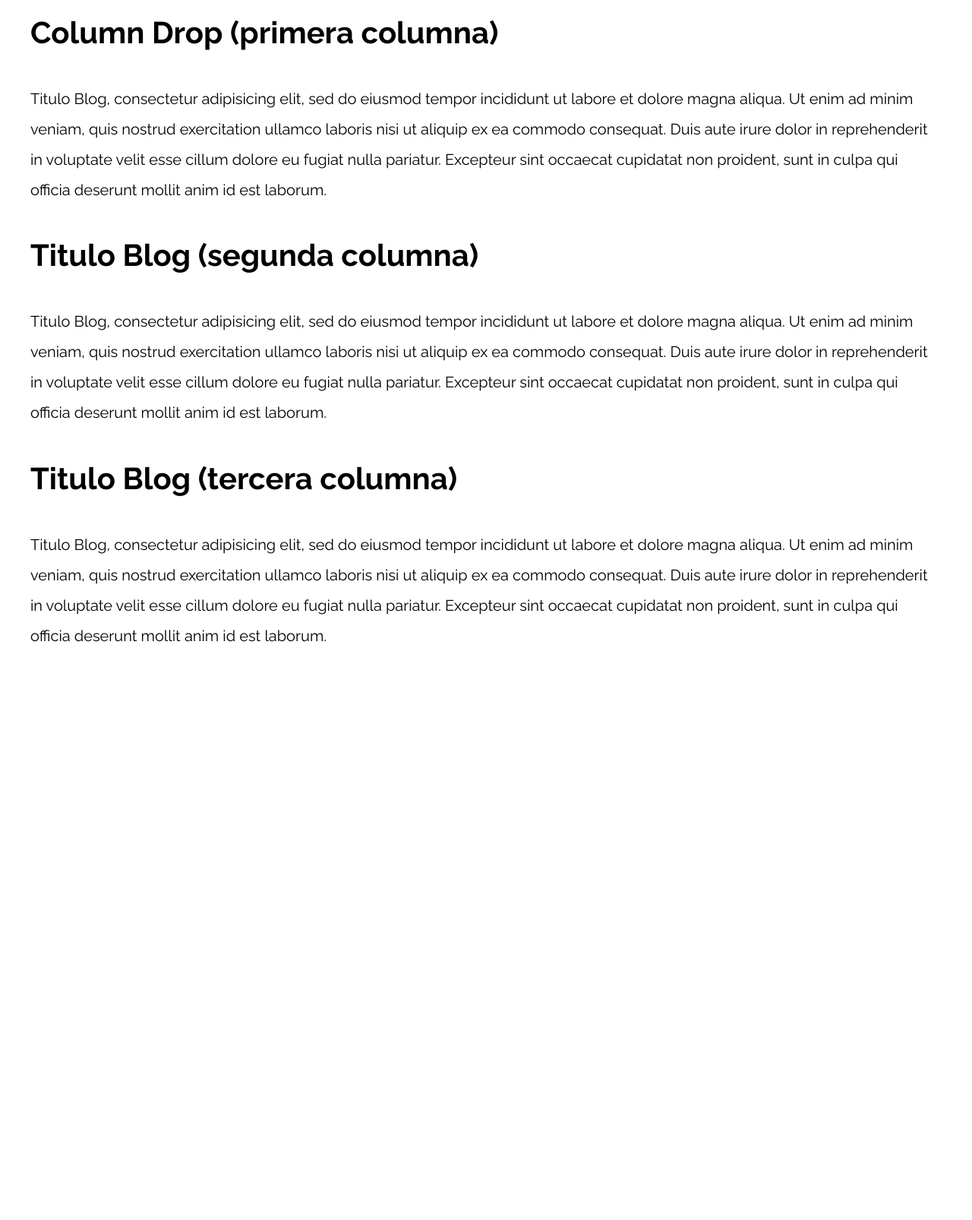
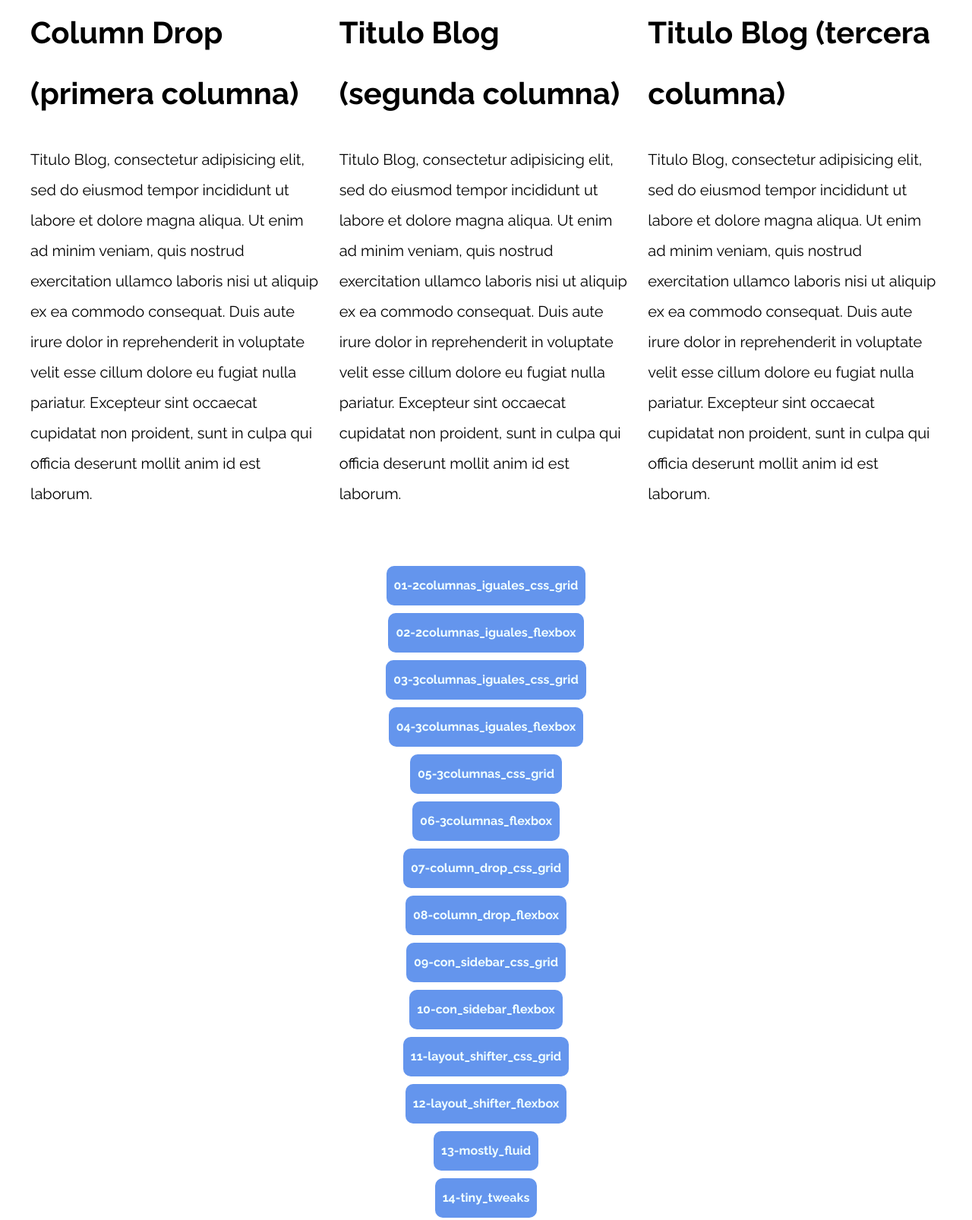
Before and after one commit to Omar0511/patrones-rwd, a plain HTML site: page 07-column_drop_css_grid/index.html in a window 1280 px wide. Shown: the part 24-1630 px from the top of the page at 76% size. Before the commit the page ends 901 px from the top, so only its background shows below. Drawn offline with nearby package versions, Linux system fonts and the light colour scheme.

Commit message:
Column drop css grid

```diff
--- a/07-column_drop_css_grid/css/styles.css
+++ b/07-column_drop_css_grid/css/styles.css
@@ -77,3 +77,37 @@ p {
     color: black;
     font-size: 2.2rem;
 }
+
+@media (min-width: 480px){
+    .column-drop-css {
+        display: grid;
+        grid-template-columns: repeat(2, 1fr);
+        gap: 2rem;
+    }
+
+    .primera {
+        grid-column: 1 / 3;
+        grid-row: 2 / 3;
+    }
+
+    .segunda {
+        grid-column: 2 / 3;
+        grid-row: 1 / 3;
+    }
+}
+
+@media (min-width: 768px){
+    .column-drop-css {
+        grid-template-columns: repeat(3, 1fr);
+    }
+
+    .primera {
+        grid-column: 2 / 3;
+        grid-row: unset;
+    }
+
+    .segunda {
+        grid-column: 3 / 4;
+        grid-row: unset;
+    }
+}
--- a/07-column_drop_css_grid/index.html
+++ b/07-column_drop_css_grid/index.html
@@ -12,7 +12,7 @@
 
 <body>
 
-    <div class="contenedor">
+    <div class="contenedor column-drop-css">
         <main>
             <h1>Column Drop (primera columna)</h1>
             <p>
@@ -21,7 +21,7 @@
             </p>
         </main>
 
-        <aside>
+        <aside class="primera">
             <h1>Titulo Blog (segunda columna)</h1>
             <p>
                 Titulo Blog, consectetur adipisicing elit, sed do eiusmod tempor incididunt ut labore et dolore magna aliqua. Ut enim ad minim veniam, quis nostrud exercitation ullamco laboris nisi ut aliquip ex ea commodo consequat. Duis aute irure dolor in reprehenderit
@@ -29,7 +29,7 @@
             </p>
         </aside>
 
-        <aside>
+        <aside class="segunda">
             <h1>Titulo Blog (tercera columna)</h1>
             <p>
                 Titulo Blog, consectetur adipisicing elit, sed do eiusmod tempor incididunt ut labore et dolore magna aliqua. Ut enim ad minim veniam, quis nostrud exercitation ullamco laboris nisi ut aliquip ex ea commodo consequat. Duis aute irure dolor in reprehenderit
@@ -38,6 +38,23 @@
         </aside>
     </div>
 
+    <nav class="navegacion">
+        <a href="/01-2columnas_iguales_css_grid/index.html">01-2columnas_iguales_css_grid</a>
+        <a href="/02-2columnas_iguales_flexbox/index.html">02-2columnas_iguales_flexbox</a>
+        <a href="/03-3columnas_iguales_css_grid/index.html">03-3columnas_iguales_css_grid</a>
+        <a href="/04-3columnas_iguales_flexbox/index.html">04-3columnas_iguales_flexbox</a>
+        <a href="/05-3columnas_css_grid/index.html">05-3columnas_css_grid</a>
+        <a href="/06-3columnas_flexbox/index.html">06-3columnas_flexbox</a>
+        <a href="/07-column_drop_css_grid/index.html">07-column_drop_css_grid</a>
+        <a href="/08-column_drop_flexbox/index.html">08-column_drop_flexbox</a>
+        <a href="/09-con_sidebar_css_grid/index.html">09-con_sidebar_css_grid</a>
+        <a href="/10-con_sidebar_flexbox/index.html">10-con_sidebar_flexbox</a>
+        <a href="/11-layout_shifter_css_grid/index.html">11-layout_shifter_css_grid</a>
+        <a href="/12-layout_shifter_flexbox/index.html">12-layout_shifter_flexbox</a>
+        <a href="/13-mostly_fluid/index.html">13-mostly_fluid</a>
+        <a href="/14-tiny_tweaks/index.html">14-tiny_tweaks</a>
+    </nav>
+
 </body>
 
 </html>
```
Also changed, not shown: 06-3columnas_flexbox/index.html (+0 -2 lines).
